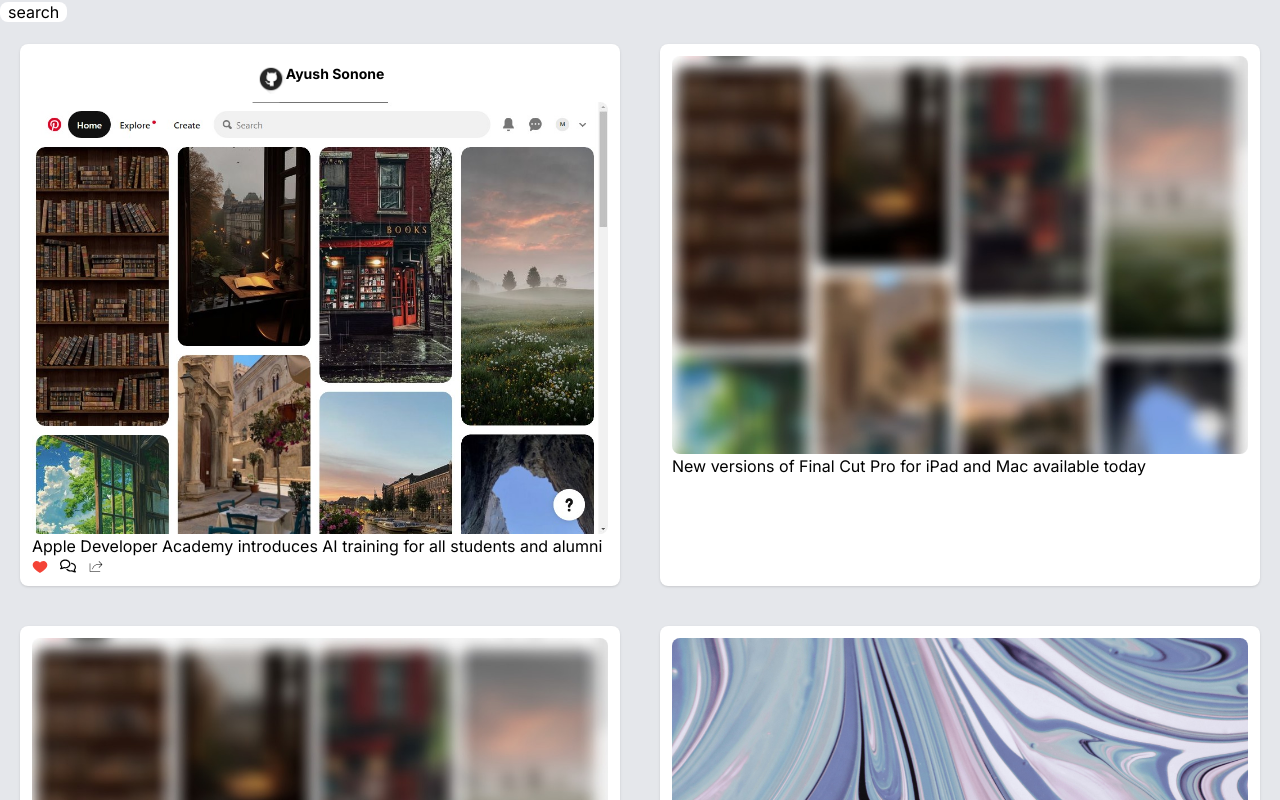
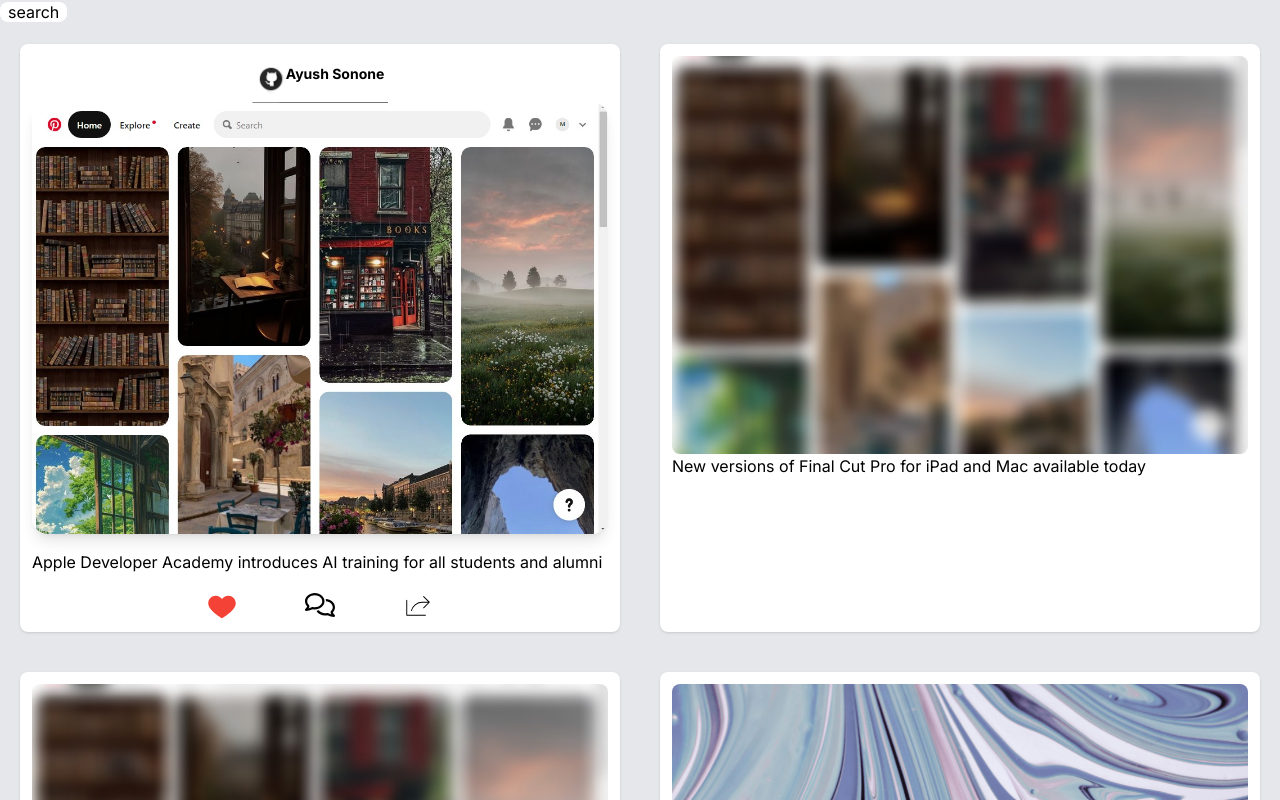
Before and after one commit to nayanjaiswalgit/foci, a Next.js app: page / in a window 1280 px wide. Shown: the top 800 px of the page. Built offline with nearby package versions, Linux system fonts and the light colour scheme.

Commit message:
updated feeds

```diff
--- a/src/app/page.tsx
+++ b/src/app/page.tsx
@@ -16,17 +16,17 @@
       </Link>
       {/* POST */}
       <div className="grid grid-cols-12 justify-center">
-        <div className="col-span-12 md:col-span-6 bg-white shadow p-3 rounded-lg m-5">
+        <div className="col-span-12 md:col-span-6 shadow bg-white p-3 rounded-lg m-5">
             <div className="flex justify-center my-2">
               <Image src={github} width={30} height={30}/>
               <p className="inline-block align-bottom text-sm font-bold text-black">Ayush Sonone</p>
             </div>
-            <Image src={Github} className="items-center rounded-lg"/>
-            <h1>Apple Developer Academy introduces AI training for all students and alumni</h1>
-            <div className="flex gap-3">
-              <button className="flex"><FcLike /></button>
-              <button className="flex"><FaRegComments /></button>
-              <button  className="flex"><PiShareThin /></button>
+            <Image src={Github} className="items-center rounded-2xl shadow-lg"/>
+            <h1 className="py-4">Apple Developer Academy introduces AI training for all students and alumni</h1>
+            <div className="flex gap-3 justify-center">
+              <button className="flex mx-7"><FcLike size={30}/></button>
+              <button className="flex mx-7"><FaRegComments size={30}/></button>
+              <button  className="flex mx-7"><PiShareThin size={30}/></button>
             </div>
         </div>
         <div className="col-span-12 md:col-span-6 bg-white shadow p-3 rounded-lg m-5">
```
